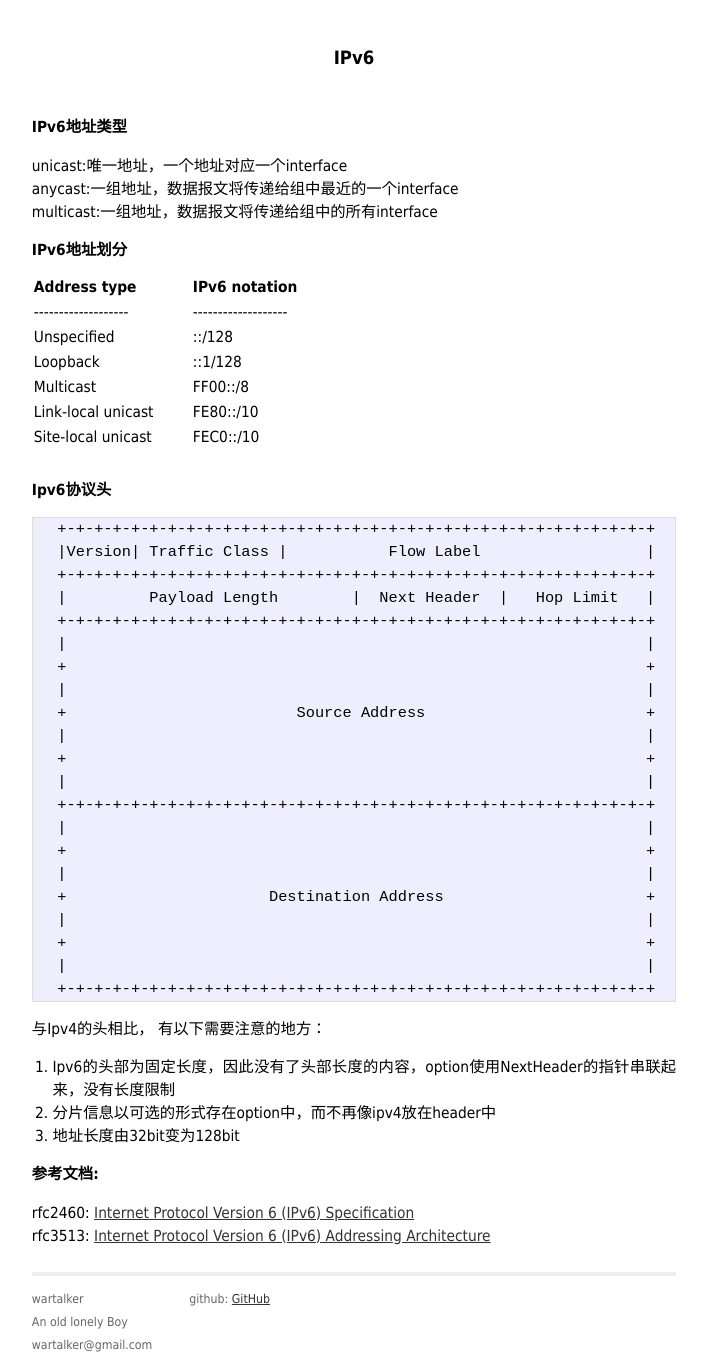
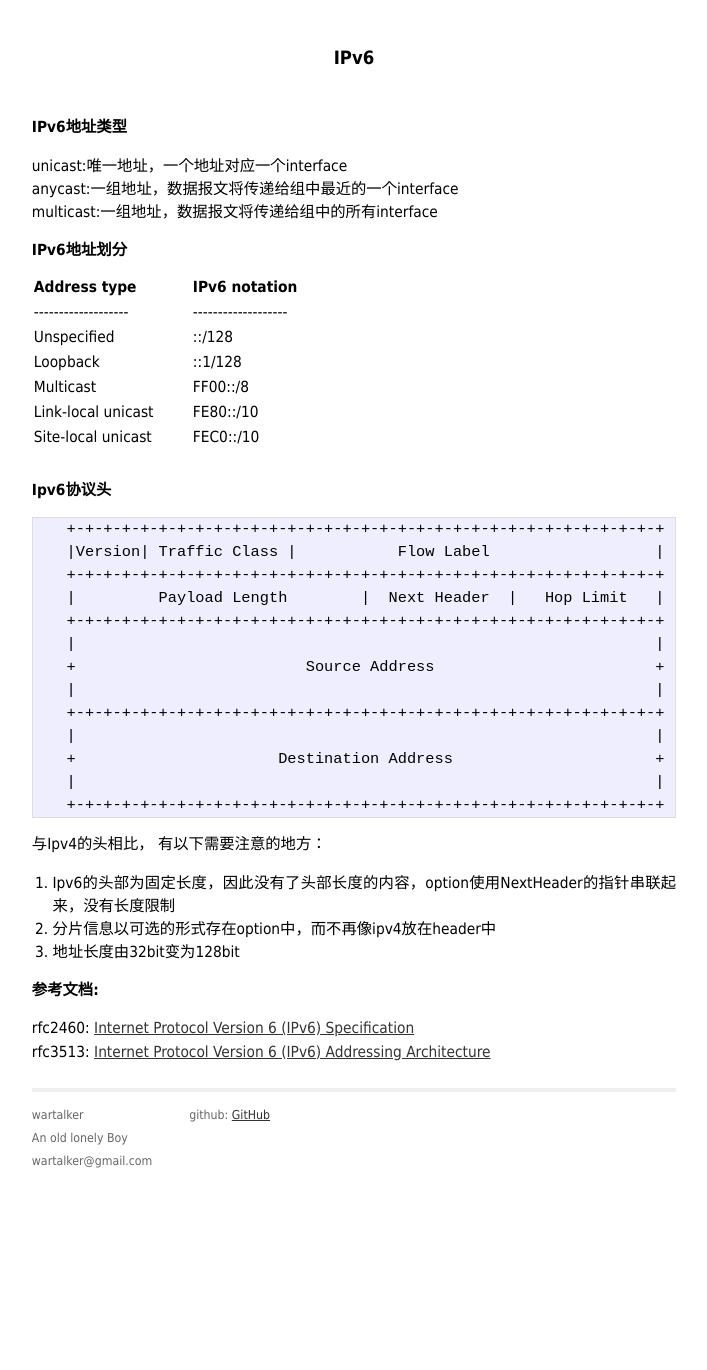
Before and after one commit to alone-walker/alone-walker.github.com, a Jekyll site: the page built from _posts/2013-08-22-ipv6.md, in a window 1280 px wide. Shown: the whole page, without its empty margins (286-993 px from the left). Built offline with Jekyll 4.4.1, drawn with Linux system fonts in a browser that asks for light colours; Markdown is read by kramdown in place of the engine named in the settings; after the commit the page ends 1186 px from its top, so only the background shows below that.

Commit message:
update ipv6 table

```diff
--- a/_posts/2013-08-22-ipv6.md
+++ b/_posts/2013-08-22-ipv6.md
@@ -45,27 +45,19 @@ categories: internet ipv6
 ###Ipv6协议头
 
 <pre>
-  +-+-+-+-+-+-+-+-+-+-+-+-+-+-+-+-+-+-+-+-+-+-+-+-+-+-+-+-+-+-+-+-+
-  |Version| Traffic Class |           Flow Label                  |
-  +-+-+-+-+-+-+-+-+-+-+-+-+-+-+-+-+-+-+-+-+-+-+-+-+-+-+-+-+-+-+-+-+
-  |         Payload Length        |  Next Header  |   Hop Limit   |
-  +-+-+-+-+-+-+-+-+-+-+-+-+-+-+-+-+-+-+-+-+-+-+-+-+-+-+-+-+-+-+-+-+
-  |                                                               |
-  +                                                               +
-  |                                                               |
-  +                         Source Address                        +
-  |                                                               |
-  +                                                               +
-  |                                                               |
-  +-+-+-+-+-+-+-+-+-+-+-+-+-+-+-+-+-+-+-+-+-+-+-+-+-+-+-+-+-+-+-+-+
-  |                                                               |
-  +                                                               +
-  |                                                               |
-  +                      Destination Address                      +
-  |                                                               |
-  +                                                               +
-  |                                                               |
-  +-+-+-+-+-+-+-+-+-+-+-+-+-+-+-+-+-+-+-+-+-+-+-+-+-+-+-+-+-+-+-+-+
+   +-+-+-+-+-+-+-+-+-+-+-+-+-+-+-+-+-+-+-+-+-+-+-+-+-+-+-+-+-+-+-+-+
+   |Version| Traffic Class |           Flow Label                  |
+   +-+-+-+-+-+-+-+-+-+-+-+-+-+-+-+-+-+-+-+-+-+-+-+-+-+-+-+-+-+-+-+-+
+   |         Payload Length        |  Next Header  |   Hop Limit   |
+   +-+-+-+-+-+-+-+-+-+-+-+-+-+-+-+-+-+-+-+-+-+-+-+-+-+-+-+-+-+-+-+-+
+   |                                                               |
+   +                         Source Address                        +
+   |                                                               |
+   +-+-+-+-+-+-+-+-+-+-+-+-+-+-+-+-+-+-+-+-+-+-+-+-+-+-+-+-+-+-+-+-+
+   |                                                               |
+   +                      Destination Address                      +
+   |                                                               |
+   +-+-+-+-+-+-+-+-+-+-+-+-+-+-+-+-+-+-+-+-+-+-+-+-+-+-+-+-+-+-+-+-+
 </pre>
 
 与Ipv4的头相比， 有以下需要注意的地方：
```
